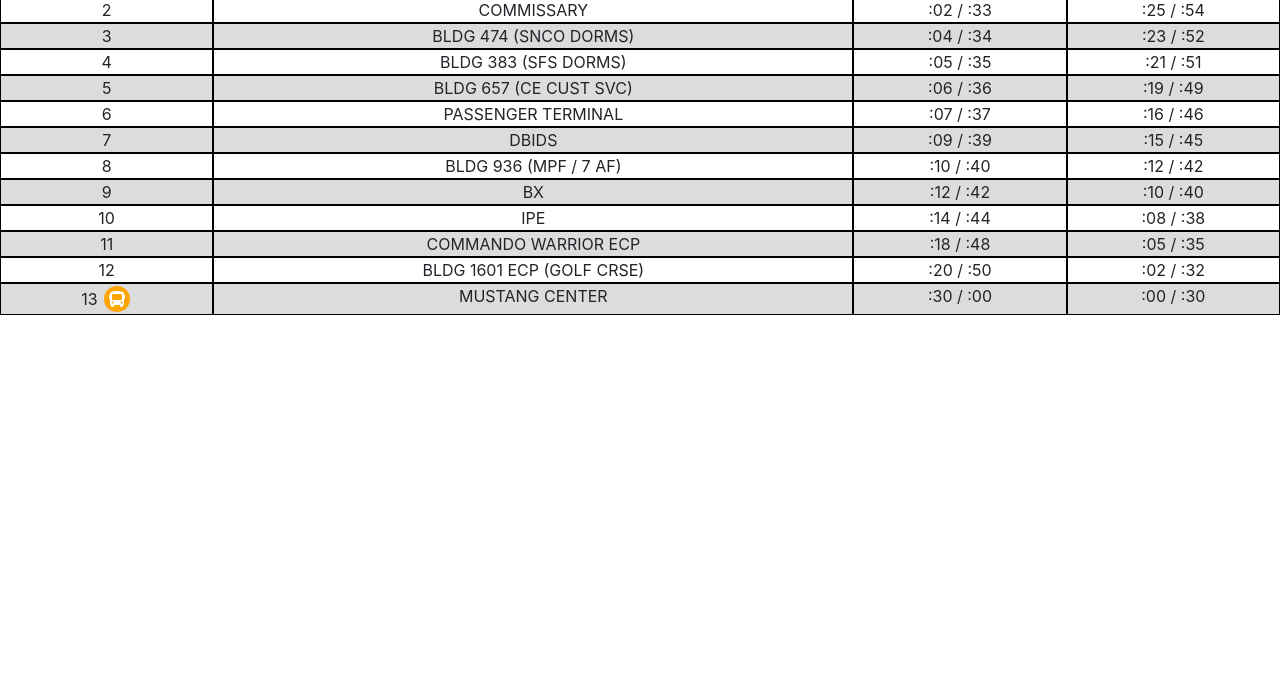
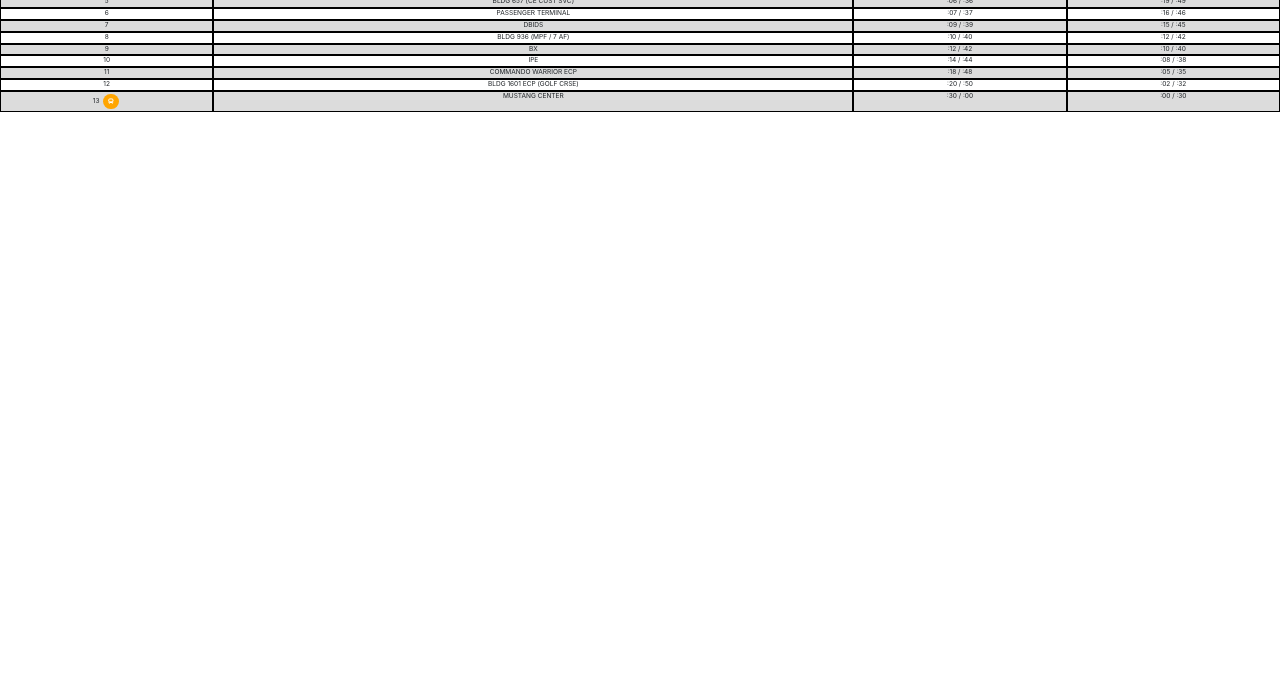
Before and after one commit to dev-osan/busGPS, a website: page views/index.html in a window 1280 px wide. Shown: the part 119-800 px from the top of the page. Drawn offline with nearby package versions, Linux system fonts and the light colour scheme; files that its build step writes are made by us from their sources.

Commit message:
change font size to 0.8em

```diff
--- a/public/css/styles.css
+++ b/public/css/styles.css
@@ -2,6 +2,7 @@
 
 * {
   text-transform: uppercase;
+  font-size: 0.8em;
 }
 
 .table-title {
```
Also changed, not shown: app.ts (+0 -8 lines).
